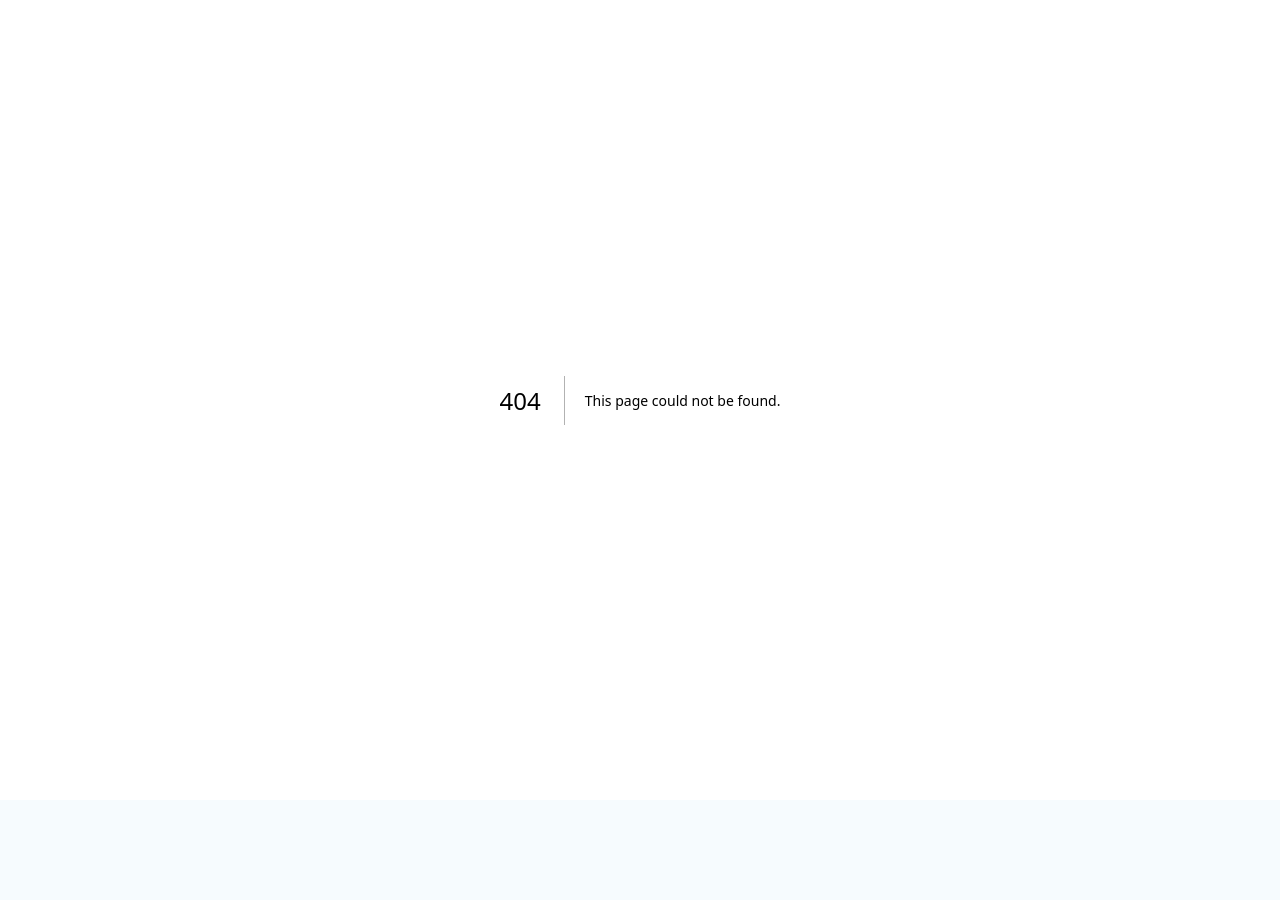
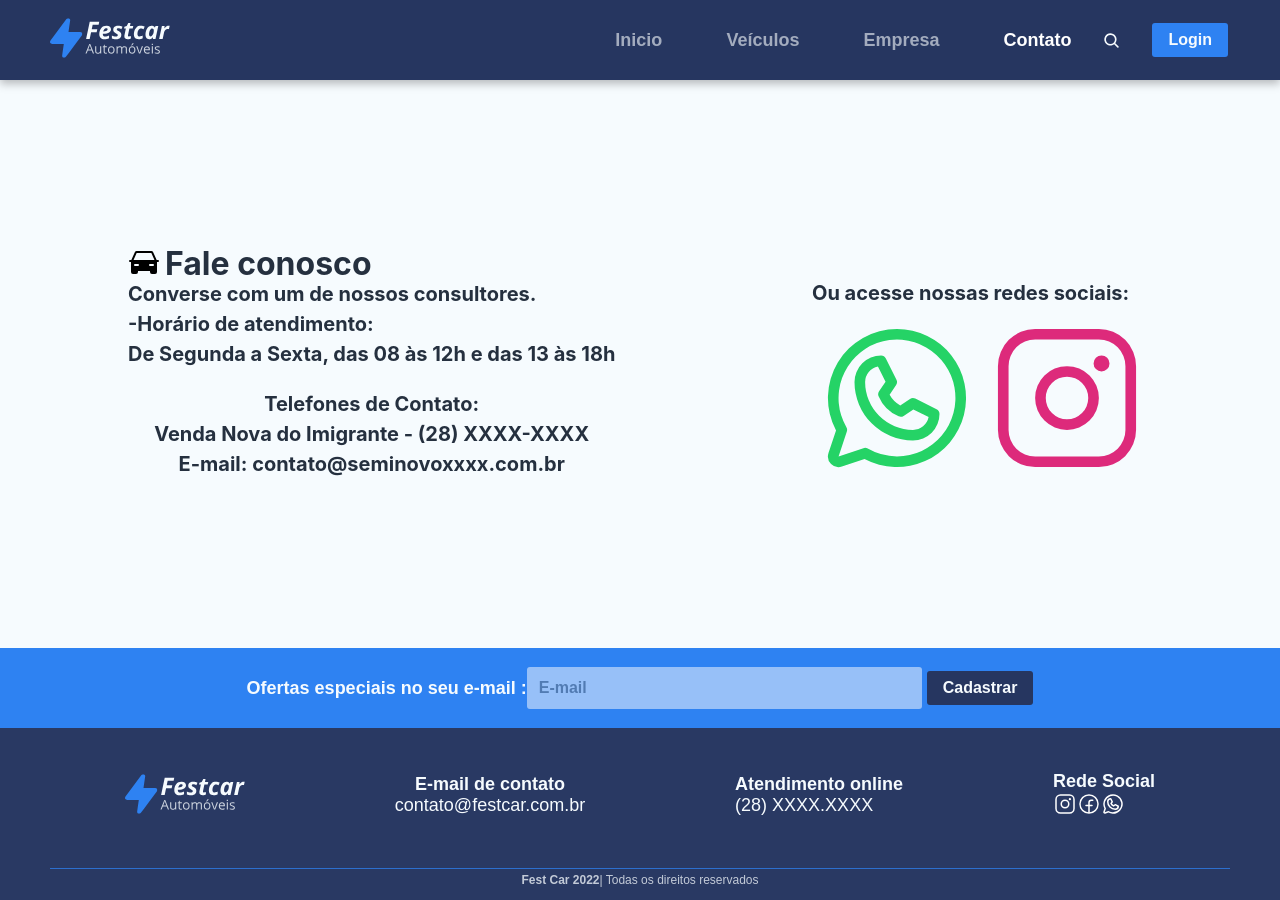
Before and after one commit to 3ddybr/car_next14, a Next.js app: page /contato in a window 1280 px wide. Before the commit this address had no page. Before the commit the page ends 800 px from the top, so only its background shows below. Built offline with nearby package versions, Linux system fonts and the light colour scheme.

Commit message:
page contato e empresa

```diff
--- /dev/null
+++ b/src/app/(app)/contato/page.tsx
@@ -0,0 +1,53 @@
+import { NextPage } from 'next'
+import Link from 'next/link'
+import {
+  Car,
+  InstagramLogo,
+  WhatsappLogo,
+} from '@phosphor-icons/react/dist/ssr'
+import { ContatoContainer, ContatoContent, SpanLogo } from './styles'
+
+const Contato: NextPage = () => {
+  return (
+    <ContatoContainer>
+      <ContatoContent>
+        <header>
+          <Car size="32" weight="fill" />
+          <h1>Fale conosco</h1>
+        </header>
+        <main>
+          <div>
+            <section>
+              <p>Converse com um de nossos consultores.</p>
+              <p>-Horário de atendimento:</p>
+              <p>De Segunda a Sexta, das 08 às 12h e das 13 às 18h</p>
+            </section>
+            <footer>
+              <p>Telefones de Contato:</p>
+              <p>Venda Nova do Imigrante - (28) XXXX-XXXX</p>
+              <p>E-mail: contato@seminovoxxxx.com.br</p>
+            </footer>
+          </div>
+          <div>
+            <p>Ou acesse nossas redes sociais:</p>
+            {/* <SpanLogo type={LogoType.wzap}> */}
+            <Link href="https://web.whatsapp.com/">
+              <SpanLogo>
+                <WhatsappLogo size="170" color="#25D366" />
+              </SpanLogo>
+            </Link>
+            {/* <SpanLogo type={LogoType.instagram}> */}
+
+            <Link href="https://www.instagram.com/alberto.consoli.a/">
+              <SpanLogo>
+                <InstagramLogo size="170" color="#DD2a7B" />
+              </SpanLogo>
+            </Link>
+          </div>
+        </main>
+      </ContatoContent>
+    </ContatoContainer>
+  )
+}
+
+export default Contato
--- /dev/null
+++ b/src/app/(app)/contato/styles.ts
@@ -0,0 +1,94 @@
+'use client'
+import styled from 'styled-components'
+
+export const ContatoContainer = styled.div`
+  display: flex;
+  align-items: center;
+  justify-content: center;
+
+  width: 100%;
+`
+export const ContatoContent = styled.div`
+  height: 55vh;
+  width: 80vw;
+  max-width: 117rem;
+  margin: 6.4rem auto;
+  display: flex;
+  align-items: flex-start;
+  justify-content: center;
+  flex-direction: column;
+
+  /* border: 1px solid red; */
+
+  header {
+    display: flex;
+    align-items: center;
+    justify-content: center;
+    gap: 0.5rem;
+
+    h1 {
+      margin: 0;
+      font-family: 'Inter';
+      font-style: normal;
+      font-weight: 700;
+      font-size: 32px;
+      line-height: 39px;
+      color: var(--title);
+    }
+  }
+
+  main {
+    width: 100%;
+    display: flex;
+    align-items: center;
+    justify-content: space-between;
+
+    /* border: 1px solid red; */
+
+    p {
+      padding: 0;
+      margin: 0 0 1rem;
+      font-family: 'Inter';
+      font-style: normal;
+      font-weight: 700;
+      font-size: 2rem;
+      line-height: 2rem;
+      color: var(--title);
+    }
+
+    footer {
+      display: flex;
+      align-items: center;
+      justify-content: center;
+      flex-direction: column;
+
+      margin-top: 3rem;
+    }
+  }
+`
+export const SpanLogo = styled.span`
+  cursor: pointer;
+`
+
+// export enum LogoType {
+//   "wzap",
+//   "instagram",
+// }
+// const logoTypeColor = {
+//   [LogoType.wzap]: css`
+//     color: green;
+//   `,
+//   [LogoType.instagram]: css`
+//     color: red;
+//   `,
+// };
+// export const SpanLogo = styled.span<{ type: LogoType }>`
+//   ${({ type }) => logoTypeColor[type]}
+// `;
+
+// export type Iconpros = {
+//   whatsapp?: boolean
+//   instagram?: boolean
+// }
+
+/* color: ${(props: Iconpros) => (props.whatsapp ? '#25D366' : '#DD2a7B')}; */
```
Also changed, not shown: src/app/(app)/empresa/page.tsx (added, +12 -0 lines).
